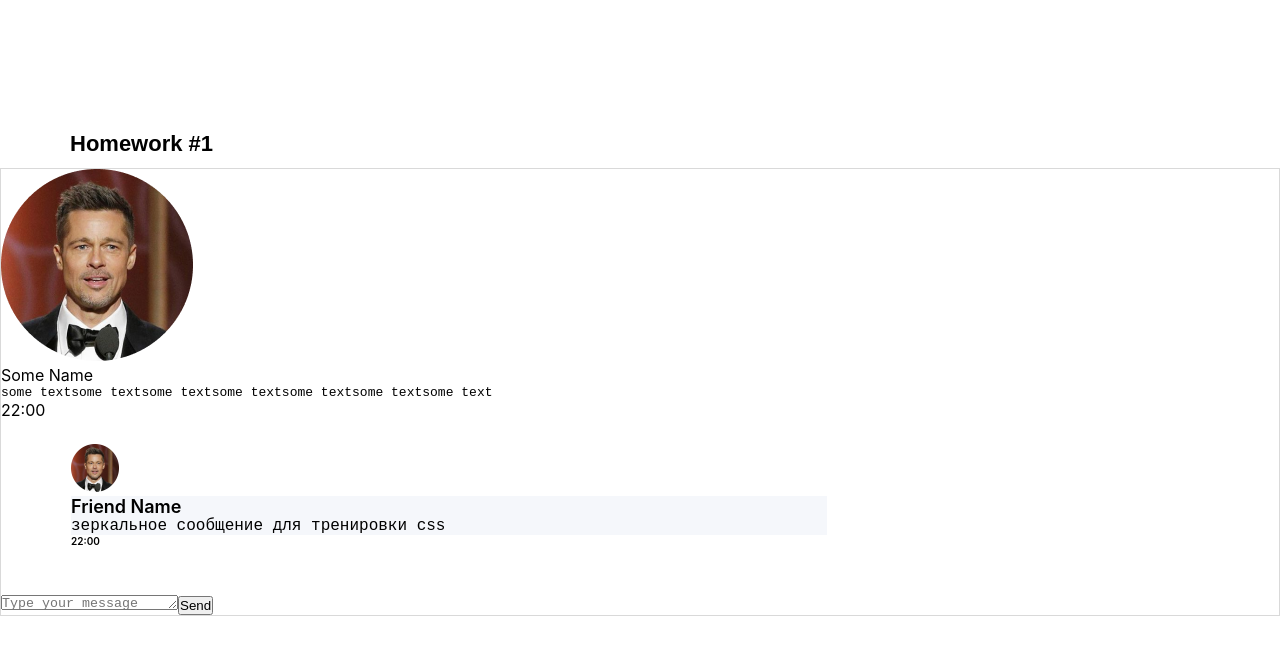
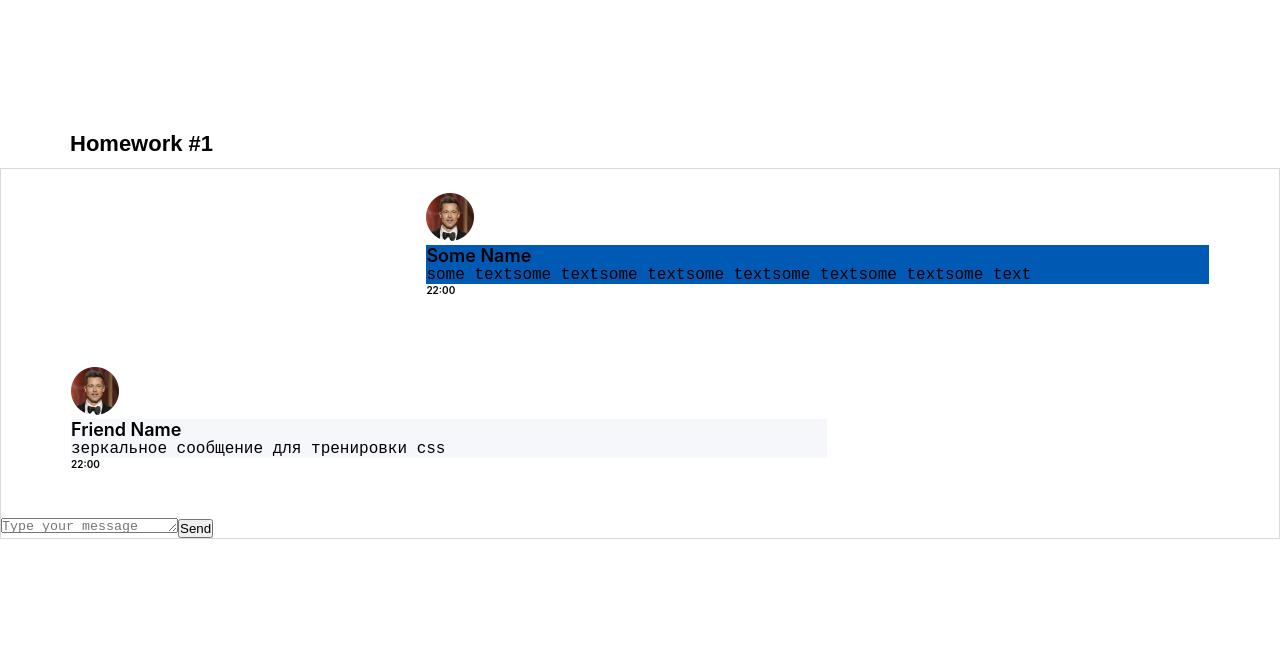
Before and after one commit to AdammmVV/Homework, a React (Create React App) app: page / in a window 1280 px wide. Shown: the top 654 px of the page. Built offline with nearby package versions, Linux system fonts and the light colour scheme.

Commit message:
css Message.module.css

```diff
--- a/src/s2-homeworks/hw01/message/Message.module.css
+++ b/src/s2-homeworks/hw01/message/Message.module.css
@@ -1,17 +1,21 @@
 .message {
-
+    padding: 24px 70px 47px;
+    display: grid;
+    grid-template-areas:
+        'n n i' 't t i' 't t d';
 }
 
 .imageAndText {
-
+    grid-area: i;
 }
 
 .imageAndText img {
+    width: 48px;
 
 }
 
 .text {
-
+    grid-area: t;
 }
 
 .text:after {
@@ -19,13 +23,20 @@
 }
 
 .name {
-
+    grid-area: n;
+    font-weight: 600;
+    font-size: 18px;
+    background-color: #0059b3;
 }
 
 .messageText {
-
+    grid-area: m;
+    font-size: 16px;
+    background-color: #0059b3;
 }
 
 .time {
-
+    grid-area: d;
+    font-size: 10px;
+    font-weight: 600;
 }
```
